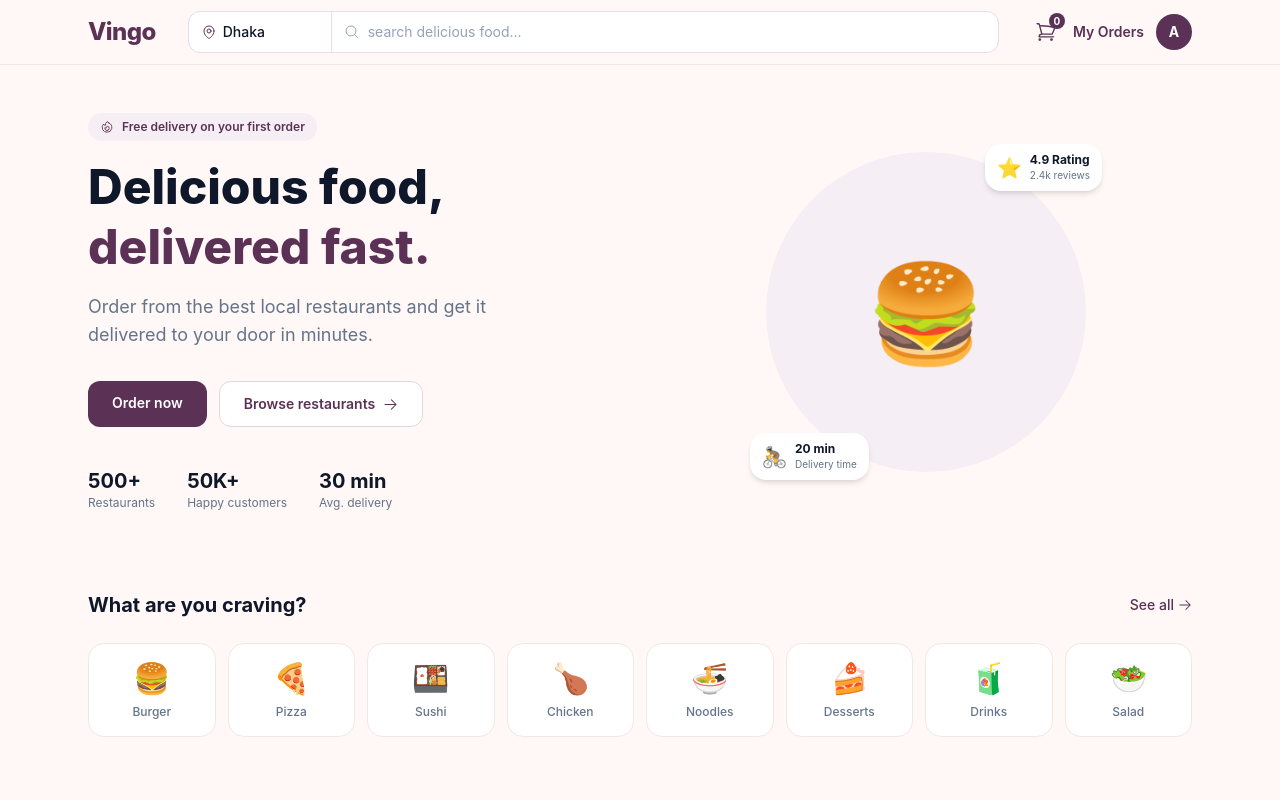
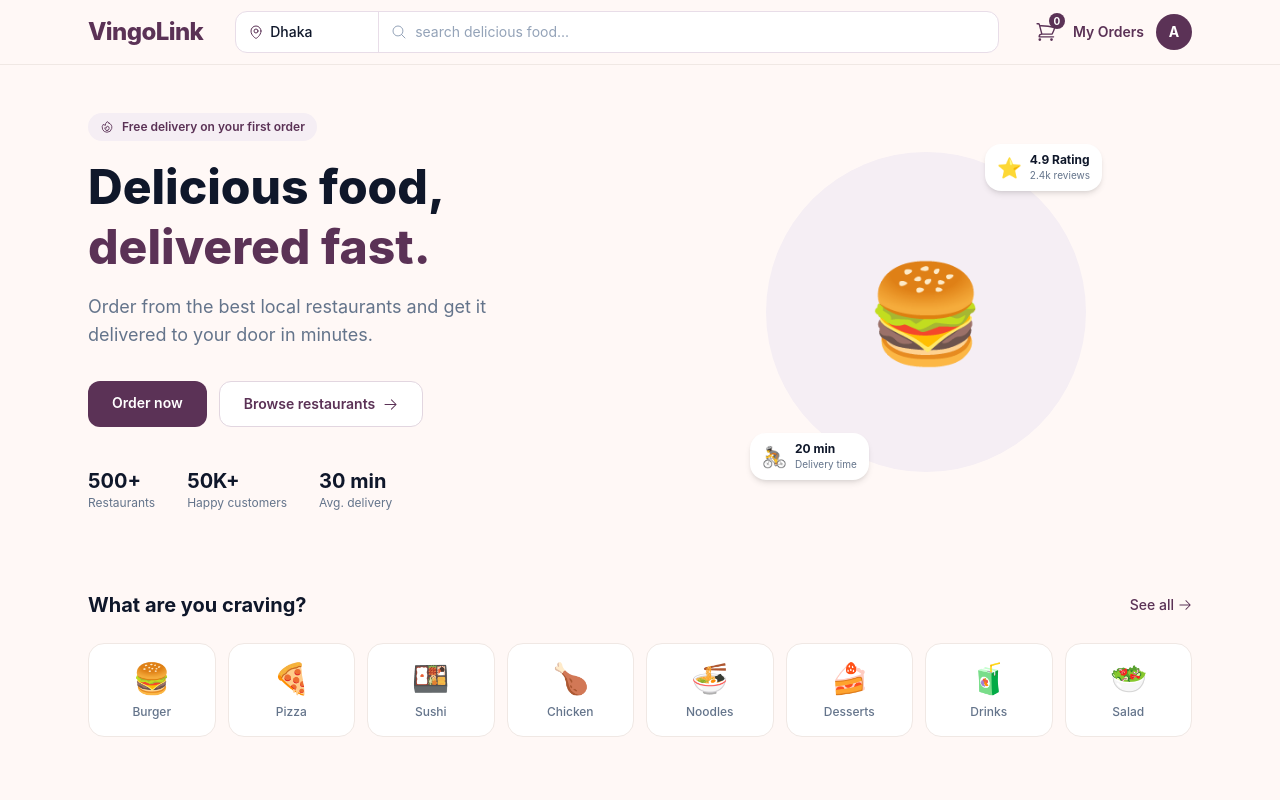
Before and after one commit to isratemma/Food-Delivery-Web-frontend, a React (Vite) app in the folder frontend/: page / in a window 1280 px wide. Shown: the top 800 px of the page. Built offline with nearby package versions, Linux system fonts and the light colour scheme; no server answers.

Commit message:
fix: navbar brand name changed to VingoLink

```diff
--- a/frontend/src/components/Navbar.jsx
+++ b/frontend/src/components/Navbar.jsx
@@ -32,7 +32,7 @@ const Navbar = () => {
 
         {/* Logo */}
         <Link to="/" className="shrink-0">
-          <span className="text-2xl font-extrabold text-[#5b3256] tracking-tight">Vingo</span>
+          <span className="text-2xl font-extrabold text-[#5b3256] tracking-tight">VingoLink</span>
         </Link>
 
         {/* Location + Search bar */}
```
